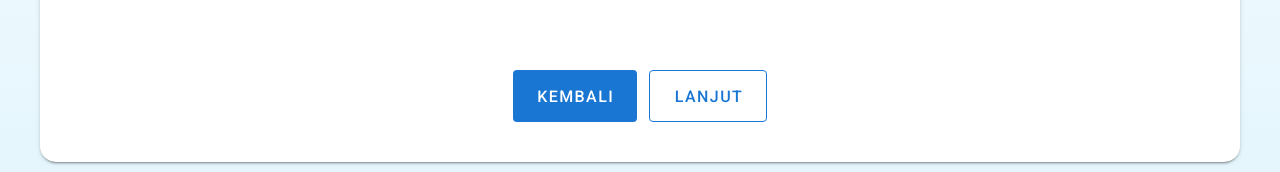
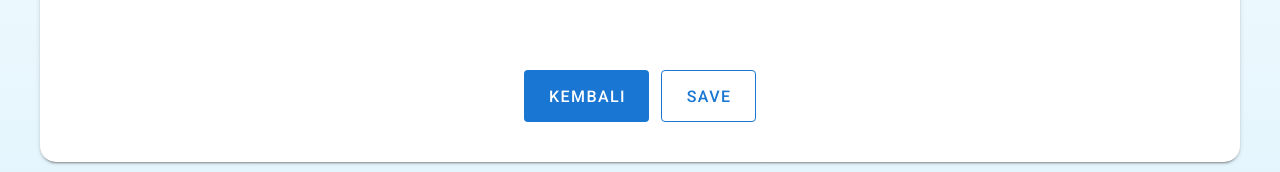
Before and after one commit to VaccineCaps/Front-End, a Vue app: page /menubanner-iklan in a window 1280 px wide. Shown: the part 592-764 px from the top of the page. Built offline with nearby package versions, Linux system fonts and the light colour scheme.

Commit message:
Form Validation

```diff
--- a/src/views/MenuBannerIklan.vue
+++ b/src/views/MenuBannerIklan.vue
@@ -7,7 +7,7 @@
     <v-card class="rounded-xl pa-10 ma-10">
       <v-layout wrap justify-space-around>
         <v-flex xs12 md5>
-          <v-title class="text-center"><h1>PREVIEW</h1></v-title>
+          <h1 class="text-center">PREVIEW</h1>
           <v-img
             :src="url"
             height="400"
@@ -39,7 +39,7 @@
 
       <v-layout justify-center class="mt-10">
         <v-btn depressed color="primary" x-large class="mr-3">Kembali</v-btn>
-        <v-btn outlined depressed color="primary" x-large>Lanjut</v-btn>
+        <v-btn outlined depressed color="primary" x-large @click="submit">Save</v-btn>
       </v-layout>
     </v-card>
   </v-main>
@@ -56,6 +56,10 @@ export default {
   methods: {
     Preview_image() {
       this.url = URL.createObjectURL(this.image);
+    },
+
+    submit() {
+      console.log(this.image)
     },
   },
 };
--- a/src/views/MenuBeritaArtikel.vue
+++ b/src/views/MenuBeritaArtikel.vue
@@ -10,6 +10,7 @@
           <h2>Judul Artikel</h2>
 
           <v-text-field
+          v-model="judulArtikel"
             outlined
             label="Masukkan Judul Artikel"
             :rules="JudulRules"
@@ -22,6 +23,7 @@
         <v-col>
           <h2>Isi Artikel</h2>
           <v-textarea
+          v-model="isiArtikel"
             outlined
             name="input-7-4"
             label="Ketik Berita Disini"
@@ -35,7 +37,8 @@
         <v-layout justify-center>
           <v-btn depressed color="primary" x-large class="mr-3">Kembali</v-btn>
 
-          <v-btn outlined depressed color="primary" x-large>Lanjut</v-btn>
+          <v-btn outlined depressed color="primary" x-large
+          @click="submit">Save</v-btn>
         </v-layout>
       </div>
     </v-card>
@@ -46,10 +49,21 @@
 export default {
   data() {
     return {
+      judulArtikel: '',
+      isiArtikel: '',
+
       JudulRules: [(v) => v.length <= 49 || "Maksimal 50 Karakter"],
       ArtikelRules: [(v) => v.length <= 999 || "Maksimal 1000 Karakter"],
     };
   },
+
+  methods: {
+    submit() {
+      console.log(this.judulArtikel, this.isiArtikel)
+      this.judulArtikel = '';
+      this.isiArtikel = '';
+    },
+  }
 };
 </script>
 
```
